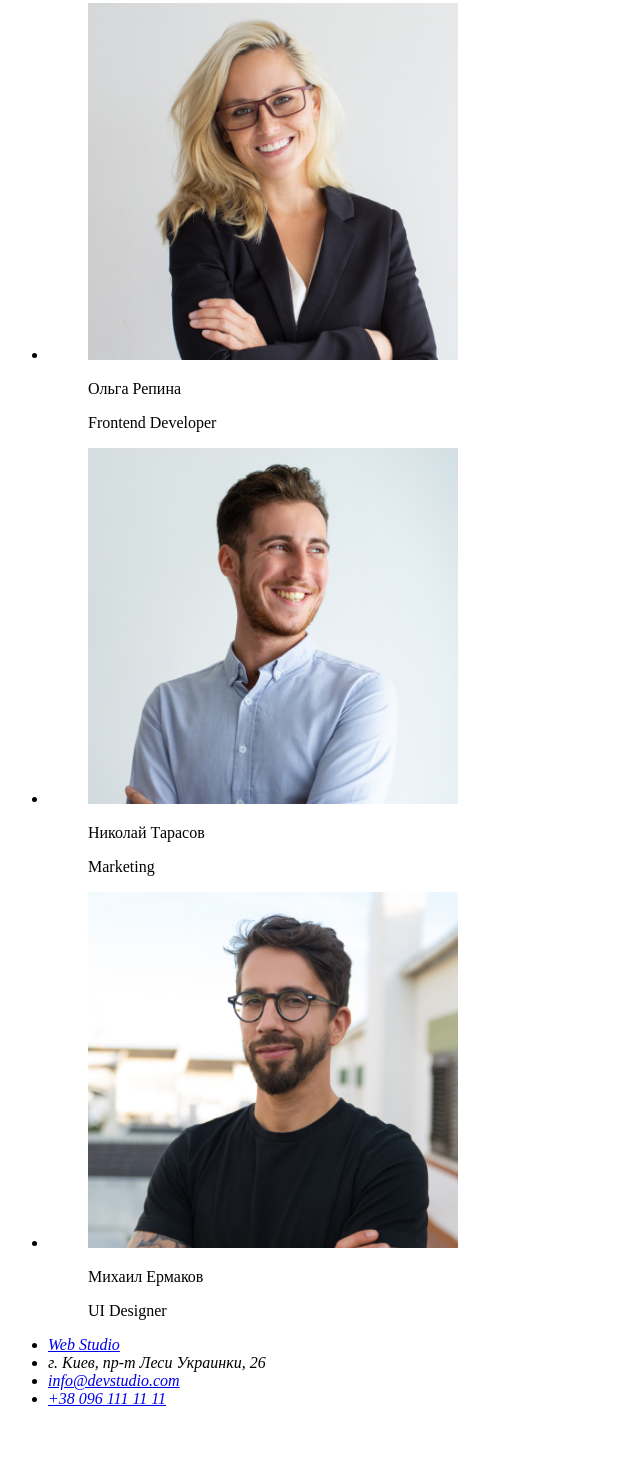
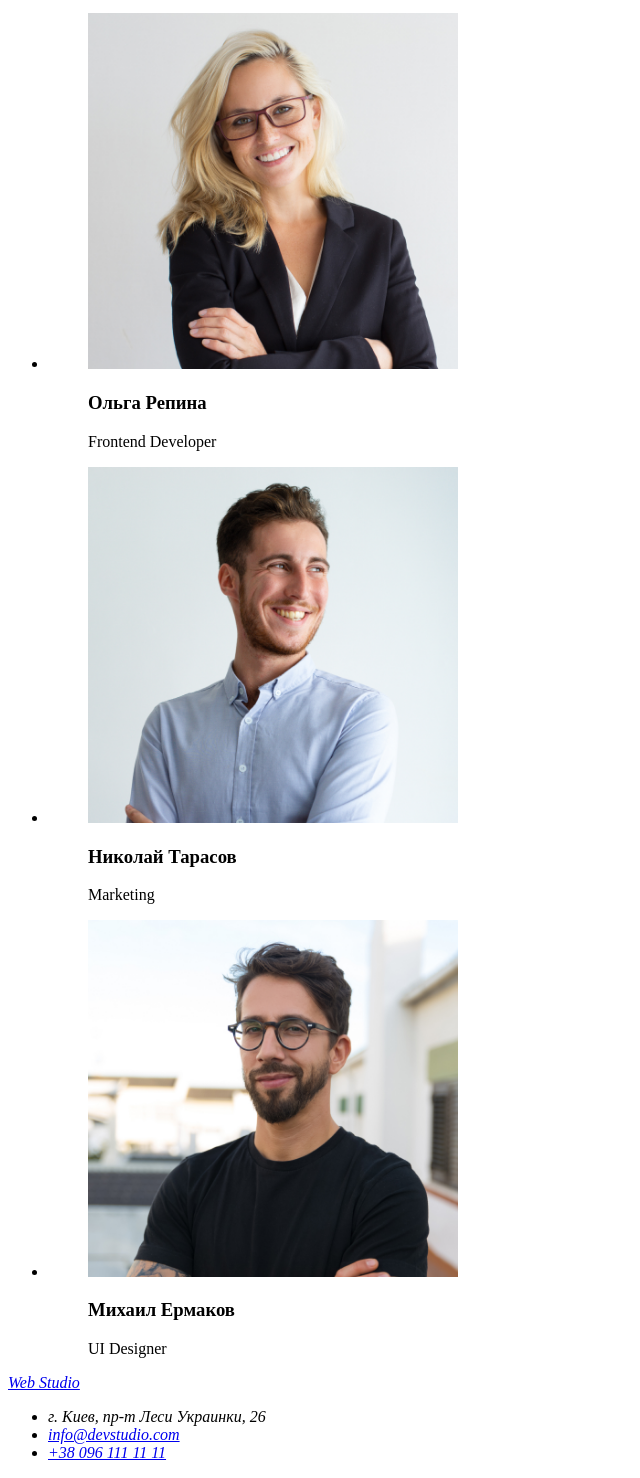
Before and after one commit to porunovden/goit-markup-hw-01, a plain HTML site: page index.html in a window 1280 px wide. Shown: the part 2014-3492 px from the top of the page, without its empty margins (0-640 px from the left). Before the commit the page ends 3438 px from the top, so only its background shows below. Drawn offline with Linux system fonts and the light colour scheme.

Commit message:
Update index.html

```diff
--- a/index.html
+++ b/index.html
@@ -88,7 +88,7 @@
                     <figure>
                         <img src="/images/productdesigner.jpg" alt="Product Designer" width="370">
                         <figcaption>
-                            <p>Игорь Демьяненко</p>
+                            <h3>Игорь Демьяненко</h3>
                             <p>Product Designer</p>
                         </figcaption>
                     </figure>
@@ -97,7 +97,7 @@
                     <figure>
                         <img src="/images/frontenddeveloper.jpg" alt="Frontend Developer" width="370">
                         <figcaption>
-                            <p>Ольга Репина</p>
+                            <h3>Ольга Репина</h3>
                             <p>Frontend Developer</p>
                         </figcaption>
                     </figure>
@@ -106,7 +106,7 @@
                     <figure>
                         <img src="/images/marketing.jpg" alt="Marketing" width="370">
                         <figcaption>
-                            <p>Николай Тарасов</p>
+                            <h3>Николай Тарасов</h3>
                             <p>Marketing</p>
                         </figcaption>
                     </figure>
@@ -115,7 +115,7 @@
                     <figure>
                         <img src="/images/uidesigner.jpg" alt="UI Designer" width="370">
                         <figcaption>
-                            <p>Михаил Ермаков</p>
+                            <h3>Михаил Ермаков</h3>
                             <p>UI Designer</p>
                         </figcaption>
                     </figure>
@@ -126,8 +126,8 @@
     </main>
     <footer>
         <address>
+            <a href="/">Web Studio</a>
             <ul>
-                <li><a href="/">Web Studio</a></li>
                 <li>г. Киев, пр-т Леси Украинки, 26</li>
                 <li><a href="mailto:info@devstudio.com">info@devstudio.com</a></li>
                 <li><a href="tel:+380961111111">+38 096 111 11 11</a></li>
```
